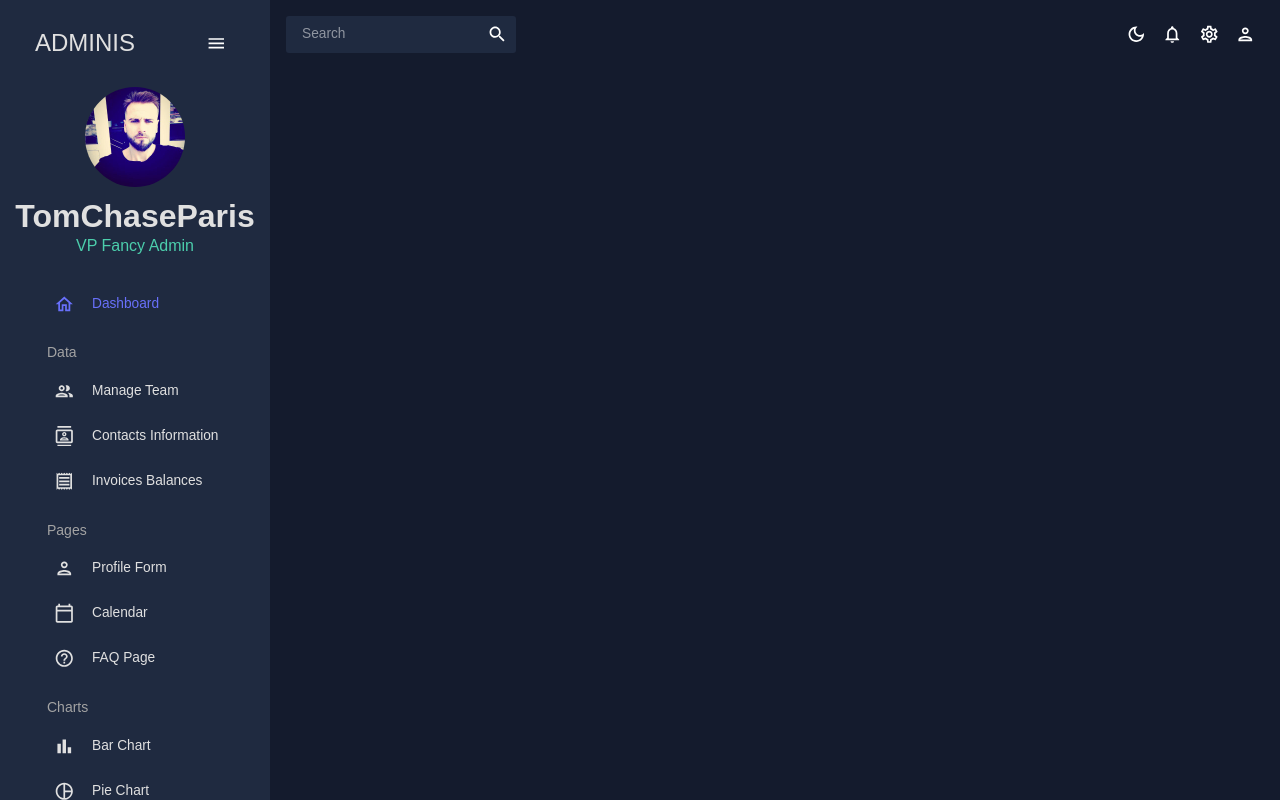
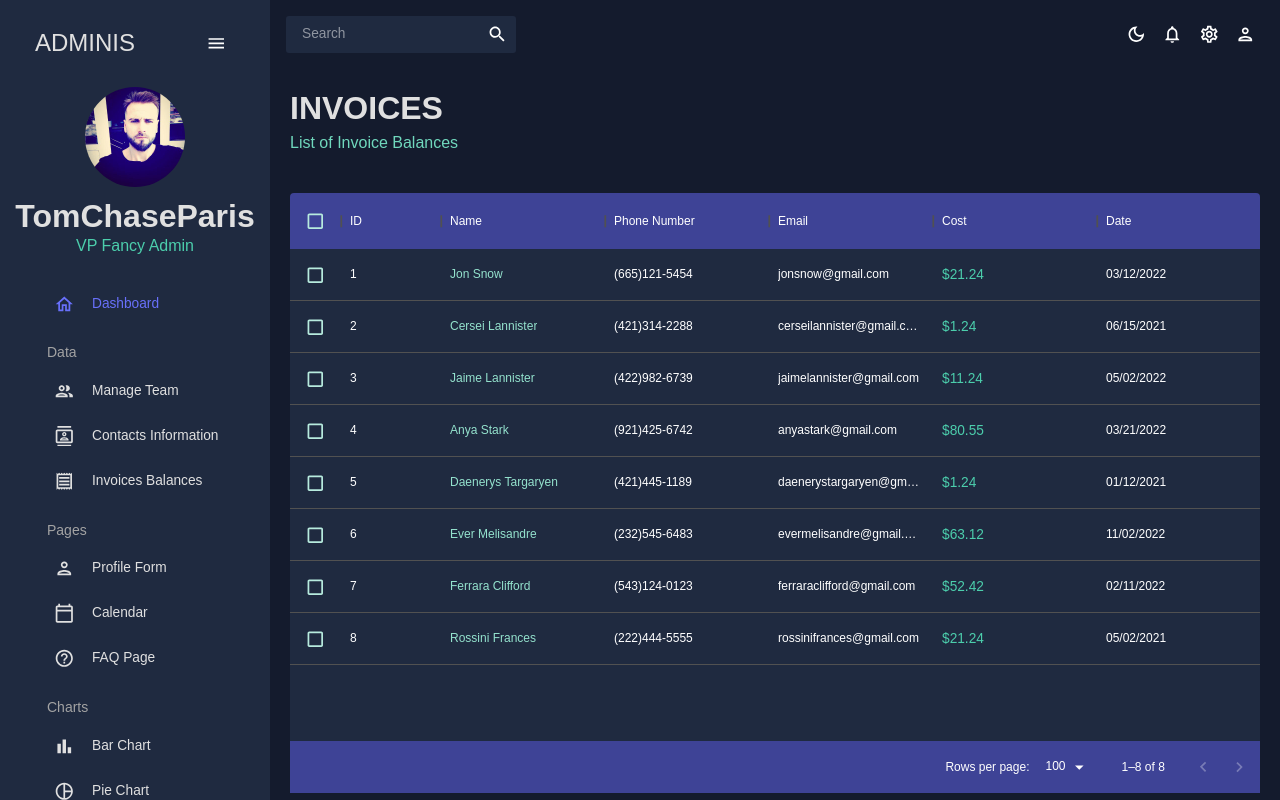
Before and after one commit to TomChaseParis/React--Admin-Dashboard, a React (Create React App) app: page /invoices in a window 1280 px wide. Built offline with nearby package versions, Linux system fonts and the light colour scheme.

Commit message:
Creation of index from Invoices from scenes

```diff
--- a/src/App.js
+++ b/src/App.js
@@ -7,9 +7,9 @@
 import Dashboard from './scenes/dashboard';
 import Team from './scenes/team';
 import Contacts from './scenes/contacts';
+import Invoices from './scenes/invoices';
 
-
-/*import Invoices from './scenes/invoices';
+/*
 import Bar from './scenes/bar';
 import Form from './scenes/form';
 import Line from './scenes/line';
@@ -32,18 +32,20 @@
             <Topbar />
             <Routes>
                 <Route path="/" element={<Dashboard />} />
-                <Route path="/team" element={<Team />} />{
+                <Route path="/team" element={<Team />} />
                 <Route path="/contacts" element={<Contacts />} />
+                <Route path="/invoices" element={<Invoices />} />
 
-                /*
-                <Route path="/invoices" element={<Invoices />} />
-                <Route path="/form" element={<Form />} />
+
+
+              {/*   <Route path="/form" element={<Form />} />
                 <Route path="/bar" element={<Bar />} />
                 <Route path="/pie" element={<Pie />} />
                 <Route path="/line" element={<Line />} />
                 <Route path="/faq" element={<FAQ />} />
                 <Route path="/geography" element={<Geography />} />
-                <Route path="/calendar" element={<Calendar />} />       */}
+                <Route path="/calendar" element={<Calendar />} />   */}
+
             </Routes>
         </main>
       </div>
--- /dev/null
+++ b/src/scenes/invoices/index.js
@@ -0,0 +1,89 @@
+import { Box, Typography, useTheme } from "@mui/material";
+import { DataGrid } from "@mui/x-data-grid";
+import { tokens } from "../../theme";
+import Header from '../../components/Header';
+import { mockDataInvoices } from "../../data/mockData";
+
+const Invoices = () => {
+  const theme = useTheme();
+  const colors = tokens(theme.palette.mode);
+  const columns = [
+    { field: "id", headerName: "ID" },
+    {
+      field: "name",
+      headerName: "Name",
+      flex: 1,
+      cellClassName: "name-column--cell",
+    },
+    {
+      field: "phone",
+      headerName: "Phone Number",
+      flex: 1,
+    },
+    {
+      field: "email",
+      headerName: "Email",
+      flex: 1,
+    },
+    {
+      field: "cost",
+      headerName: "Cost",
+      flex: 1,
+      renderCell: (params) => (
+        <Typography color={colors.greenAccent[500]}>
+          ${params.row.cost}
+        </Typography>
+      )
+    },
+    {
+      field: "date",
+      headerName: "Date",
+      flex: 1,
+    },
+  ];
+
+  return (
+    <Box m="20px">
+      <Header
+        title="INVOICES"
+        subtitle="List of Invoice Balances" />
+      <Box
+        m="40px 0 0 0"
+        height="75vh"
+        sx={{
+          "& .MuiDataGrid-root": {
+            border: "none",
+          },
+          "& .MuiDataGrid-cell": {
+            borderBottom: "none",
+          },
+          "& .name-column--cell": {
+            color: colors.greenAccent[300],
+          },
+          "& .MuiDataGrid-columnHeaders": {
+            backgroundColor: colors.blueAccent[700],
+            borderBottom: "none",
+          },
+          "& .MuiDataGrid-virtualScroller": {
+            backgroundColor: colors.primary[400],
+          },
+          "& .MuiDataGrid-footerContainer": {
+            borderTop: "none",
+            backgroundColor: colors.blueAccent[700],
+          },
+          "& .MuiCheckbox-root": {
+            color: `${colors.greenAccent[200]} !important`,
+          },
+        }}
+      >
+        <DataGrid
+          checkboxSelection
+          rows={mockDataInvoices}
+          columns={columns}
+        />
+      </Box>
+    </Box>
+  );
+};
+
+export default Invoices;
```
Also changed, not shown: 1 other file (tests, documents, lock files or other folders).
